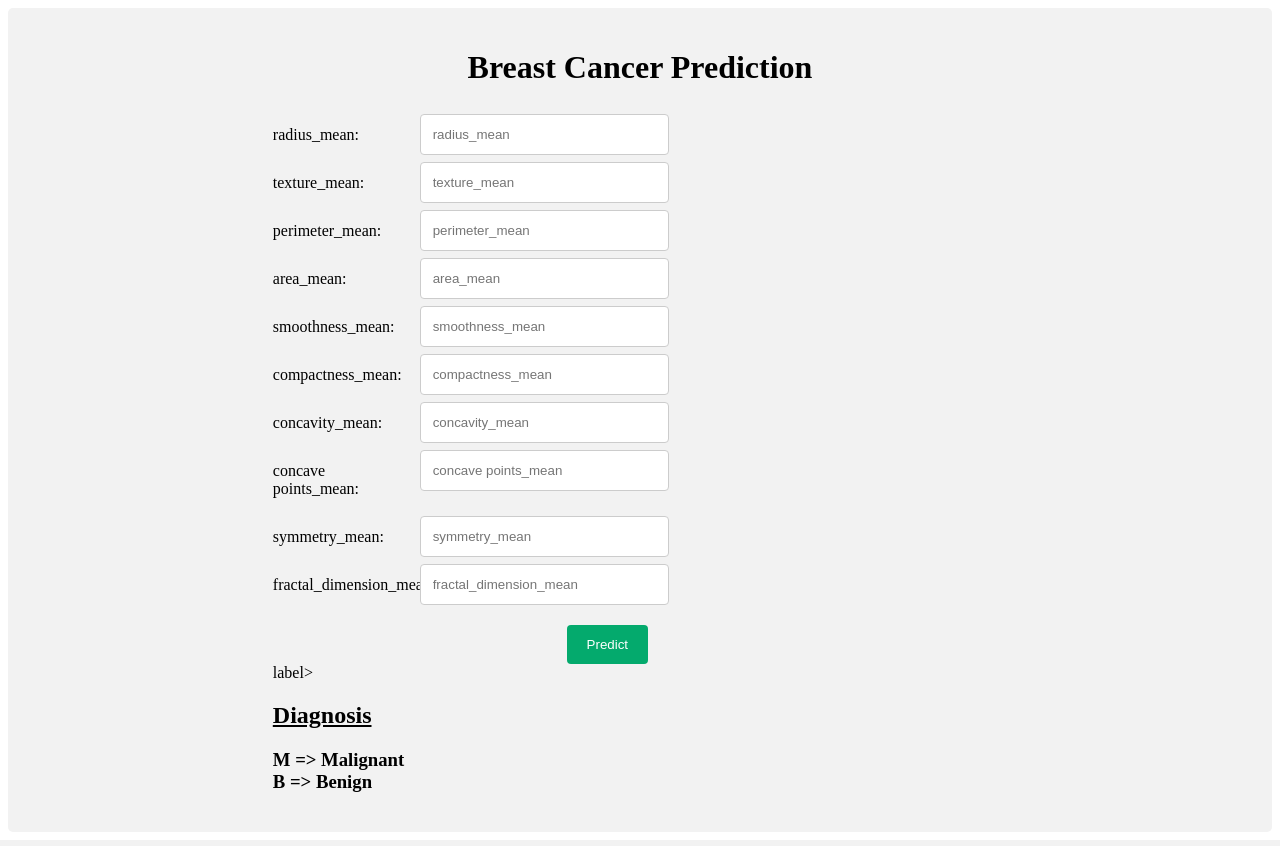
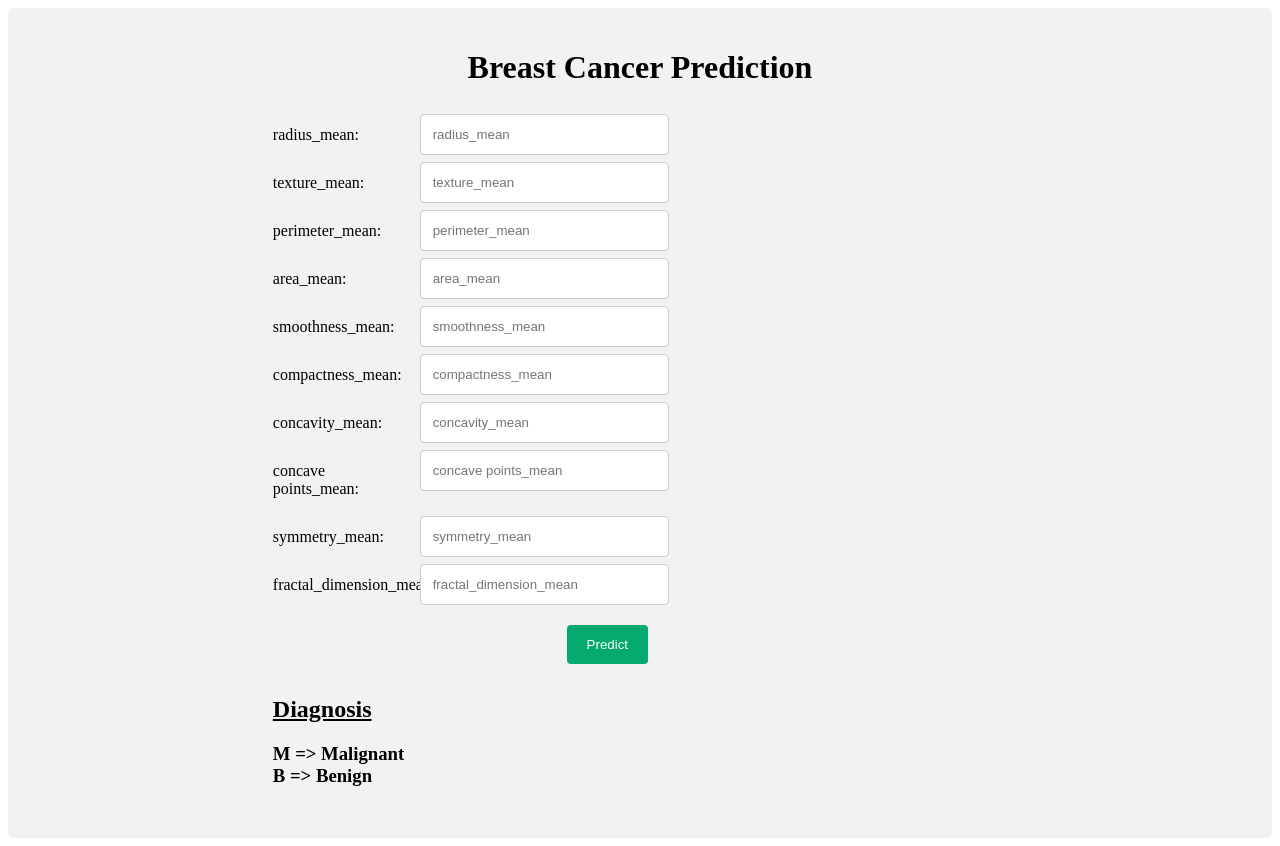
Before and after one commit to SKumaran14/FDM-project-2022, a Flask app: page / in a window 1280 px wide. Run offline with Flask 2, Linux system fonts and the light colour scheme; parts of the project's set-up code (start-up, migrations or seed data) failed here and were passed over.

Commit message:
Update html

```diff
--- a/templates/index.html
+++ b/templates/index.html
@@ -153,7 +153,7 @@
                     <input type="submit" value="Predict" />
                 </div>
             </form>
-	     label>
+	     <label>
              <h2>
                  <u>Diagnosis</u>
              </h2>
```
